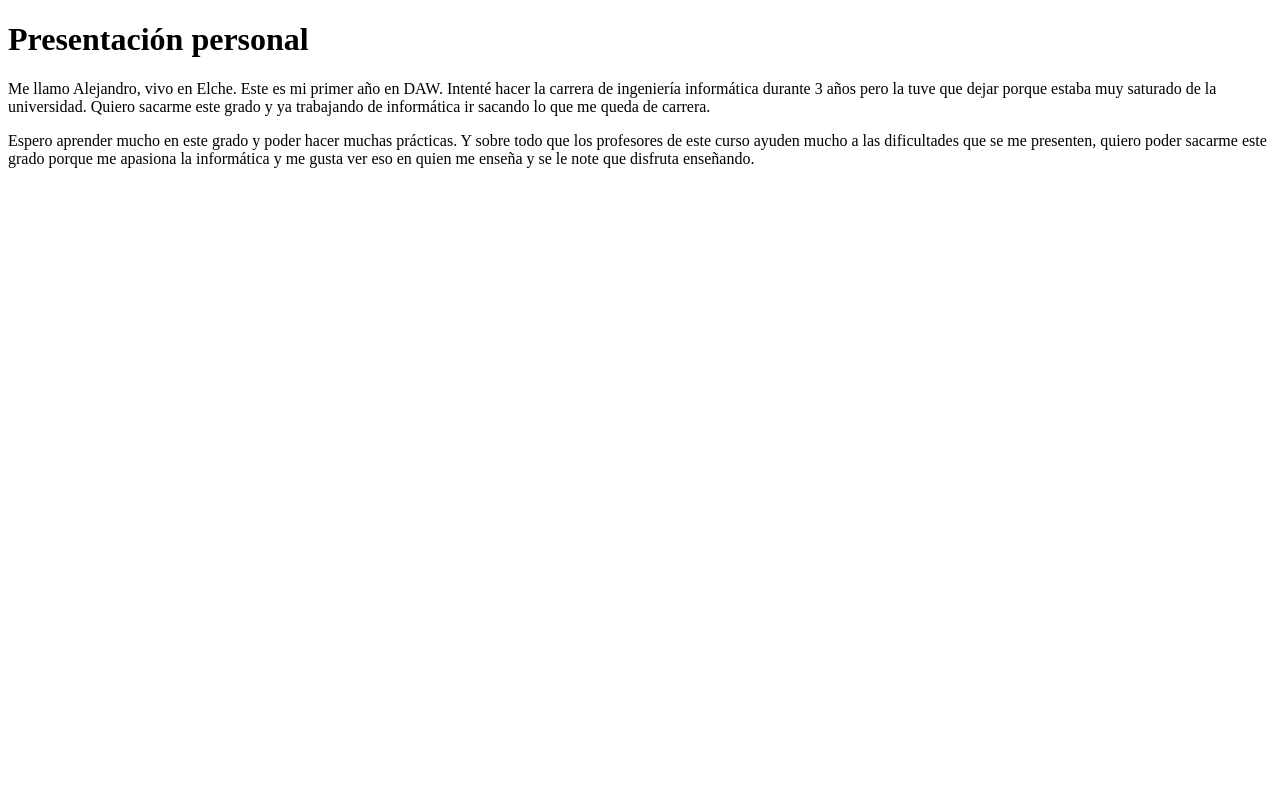
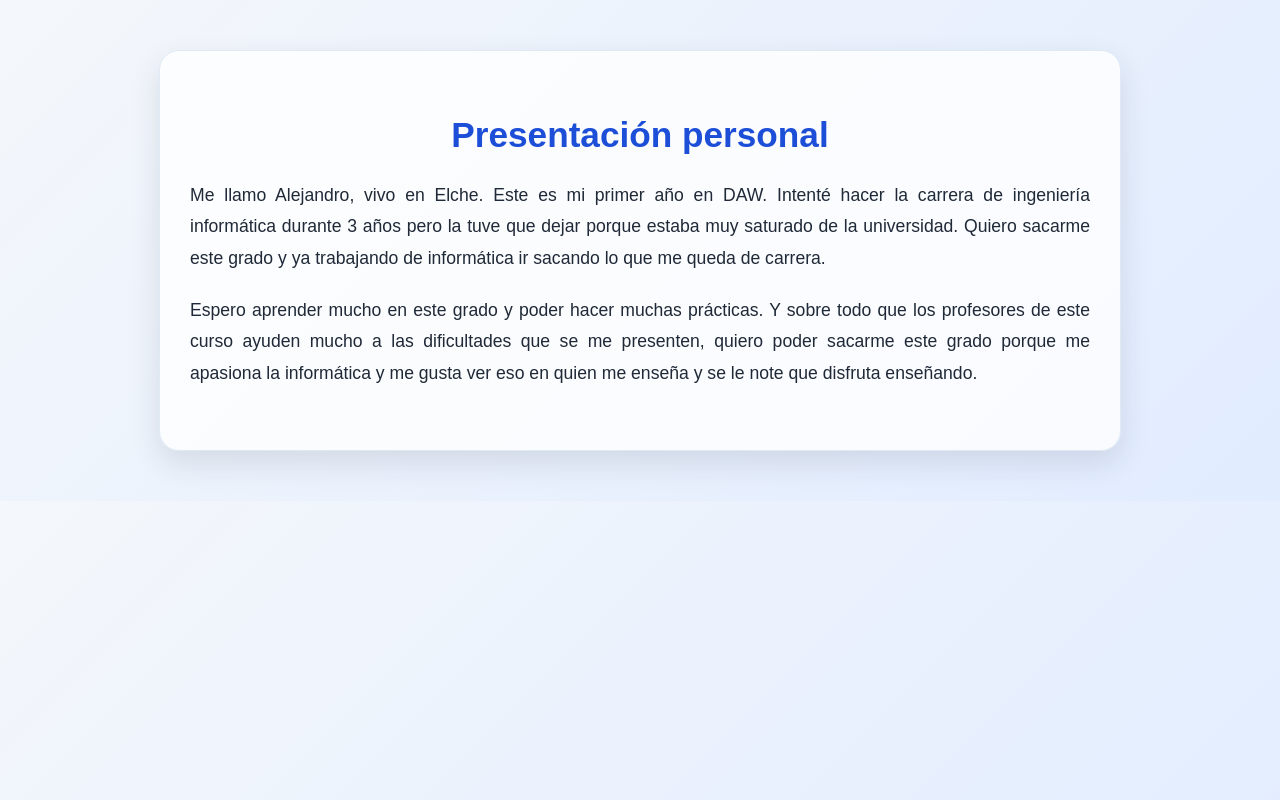
Before and after one commit to ALGEDINNI/Tarea, a plain HTML site: page TAREA 1.html in a window 1280 px wide. Drawn offline with Linux system fonts and the light colour scheme.

Commit message:
Add styles for improved presentation

```diff
--- a/TAREA 1.html
+++ b/TAREA 1.html
@@ -3,12 +3,15 @@
 <head>
     <meta charset="UTF-8">
     <meta name="viewport" content="width=device-width, initial-scale=1.0">
-    <title>Document</title>
+    <title>Presentación personal</title>
+    <link rel="stylesheet" href="styles.css">
 </head>
 <body>
-    <h1>Presentación personal</h1>
-    <p>Me llamo Alejandro, vivo en Elche. Este es mi primer año en DAW. Intenté hacer la carrera de ingeniería informática durante 3 años pero la tuve que dejar porque estaba muy saturado de la universidad. Quiero sacarme este grado y ya trabajando de informática ir sacando lo que me queda de carrera.</p>
+    <main>
+        <h1>Presentación personal</h1>
+        <p>Me llamo Alejandro, vivo en Elche. Este es mi primer año en DAW. Intenté hacer la carrera de ingeniería informática durante 3 años pero la tuve que dejar porque estaba muy saturado de la universidad. Quiero sacarme este grado y ya trabajando de informática ir sacando lo que me queda de carrera.</p>
 
-    <p>Espero aprender mucho en este grado y poder hacer muchas prácticas. Y sobre todo que los profesores de este curso ayuden mucho a las dificultades que se me presenten, quiero poder sacarme este grado porque me apasiona la informática y me gusta ver eso en quien me enseña y se le note que disfruta enseñando.</p>
+        <p>Espero aprender mucho en este grado y poder hacer muchas prácticas. Y sobre todo que los profesores de este curso ayuden mucho a las dificultades que se me presenten, quiero poder sacarme este grado porque me apasiona la informática y me gusta ver eso en quien me enseña y se le note que disfruta enseñando.</p>
+    </main>
 </body>
 </html>
--- /dev/null
+++ b/styles.css
@@ -0,0 +1,30 @@
+body {
+    margin: 0;
+    font-family: Arial, Helvetica, sans-serif;
+    background: linear-gradient(135deg, #f4f7fb, #e1ecff);
+    color: #1f2937;
+}
+
+main {
+    max-width: 900px;
+    margin: 50px auto;
+    padding: 40px 30px;
+    background: rgba(255, 255, 255, 0.8);
+    border-radius: 20px;
+    box-shadow: 0 12px 30px rgba(31, 41, 55, 0.12);
+    border: 1px solid #dfeaf5;
+}
+
+h1 {
+    text-align: center;
+    color: #1d4ed8;
+    font-size: 2.2rem;
+    margin-bottom: 25px;
+}
+
+p {
+    font-size: 1.1rem;
+    line-height: 1.8;
+    margin-bottom: 20px;
+    text-align: justify;
+}
```
